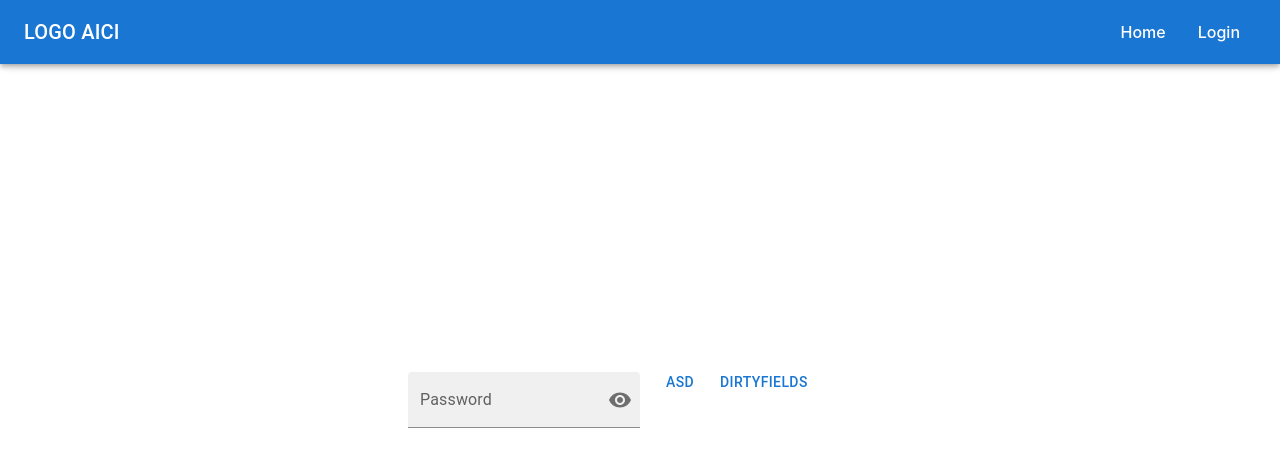
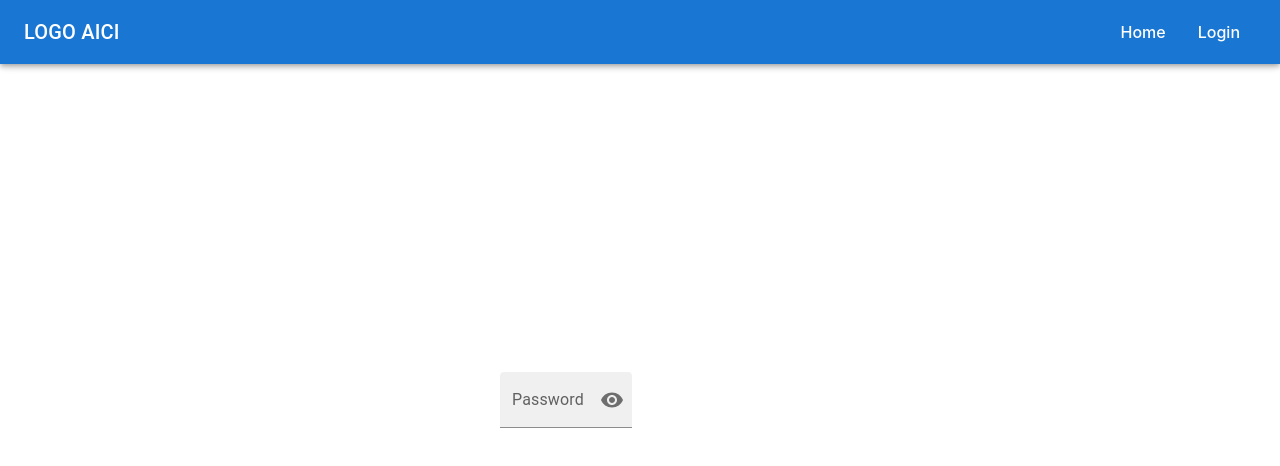
Before and after one commit to iCooKie123/catalog-online, a React (Vite) app: page /login in a window 1280 px wide. Shown: the top 466 px of the page. Built offline with nearby package versions, Linux system fonts and the light colour scheme.

Commit message:
Remove unused code and update label in PasswordField component

```diff
--- a/src/components/password-field/PasswordField.tsx
+++ b/src/components/password-field/PasswordField.tsx
@@ -2,7 +2,6 @@ import { VisibilityOff, Visibility } from "@mui/icons-material";
 import {
 	FormControl,
 	InputLabel,
-	OutlinedInput,
 	InputAdornment,
 	IconButton,
 	FilledInput,
@@ -44,11 +43,11 @@ export const PasswordField = ({
 			defaultValue={defaultValue ?? ""}
 			render={({ field }) => (
 				<FormControl
-					sx={{ m: 1, width: "100%" }}
+					sx={{ width: "100%" }}
 					variant="filled"
 					error={!!errors[name]}>
 					<InputLabel htmlFor="filled-adornment-password">
-						Password
+						{label ?? "Password"}
 					</InputLabel>
 					<FilledInput
 						id="standard-adornment-password"
--- a/src/pages/login-page/Login.tsx
+++ b/src/pages/login-page/Login.tsx
@@ -5,12 +5,6 @@ import { FormProvider } from "react-hook-form";
 
 export const LoginPage = () => {
 	const methods = useLoginPage();
-	const {
-		register,
-		handleSubmit,
-		getValues,
-		formState: { errors, dirtyFields },
-	} = methods;
 	return (
 		<FormProvider {...methods}>
 			<Box sx={{ flexGrow: 1, backgroundColor: "white" }}>
@@ -24,16 +18,6 @@ export const LoginPage = () => {
 						xs={2}>
 						<PasswordField name={"password"}></PasswordField>
 					</Grid>
-					<Grid
-						item
-						xs={2}>
-						<Button onClick={() => console.log(getValues())}>
-							asd
-						</Button>
-						<Button onClick={() => console.log(dirtyFields)}>
-							dirtyFields
-						</Button>
-					</Grid>
 				</Grid>
 			</Box>
 		</FormProvider>
```
